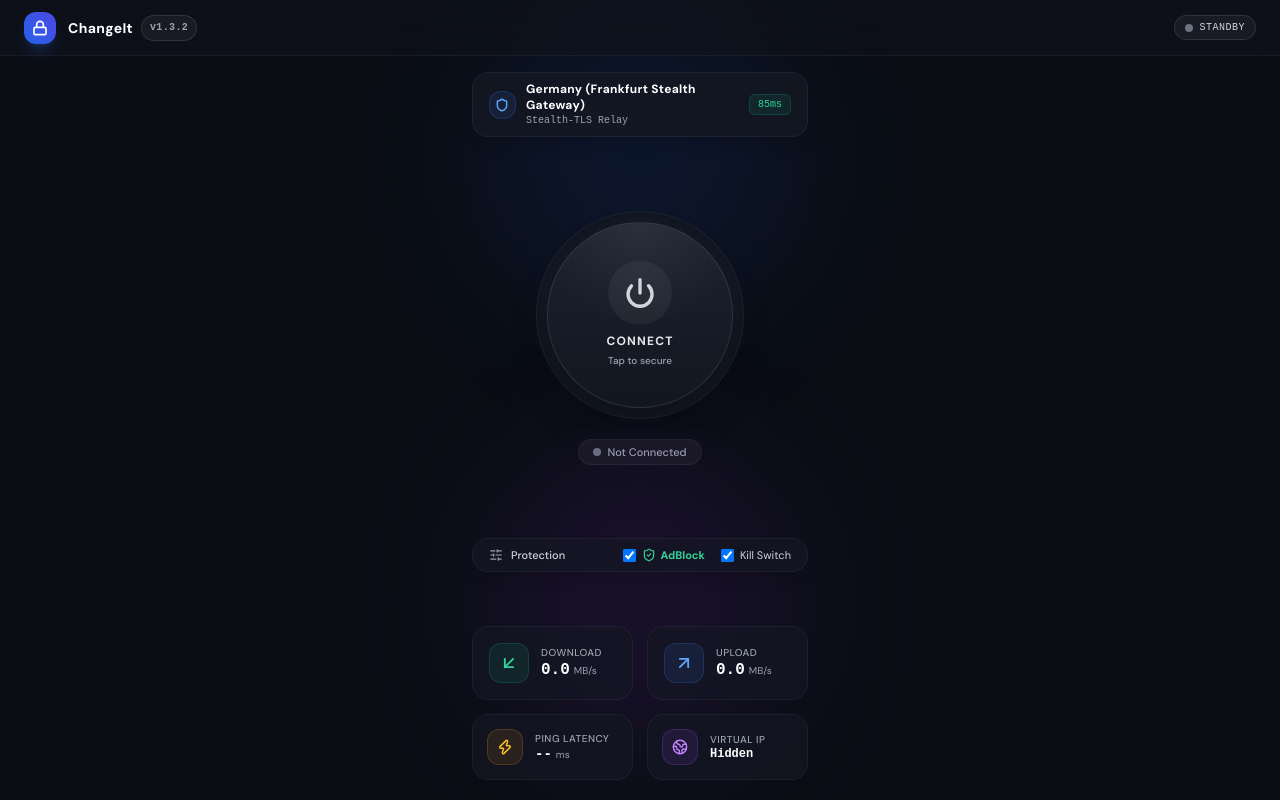
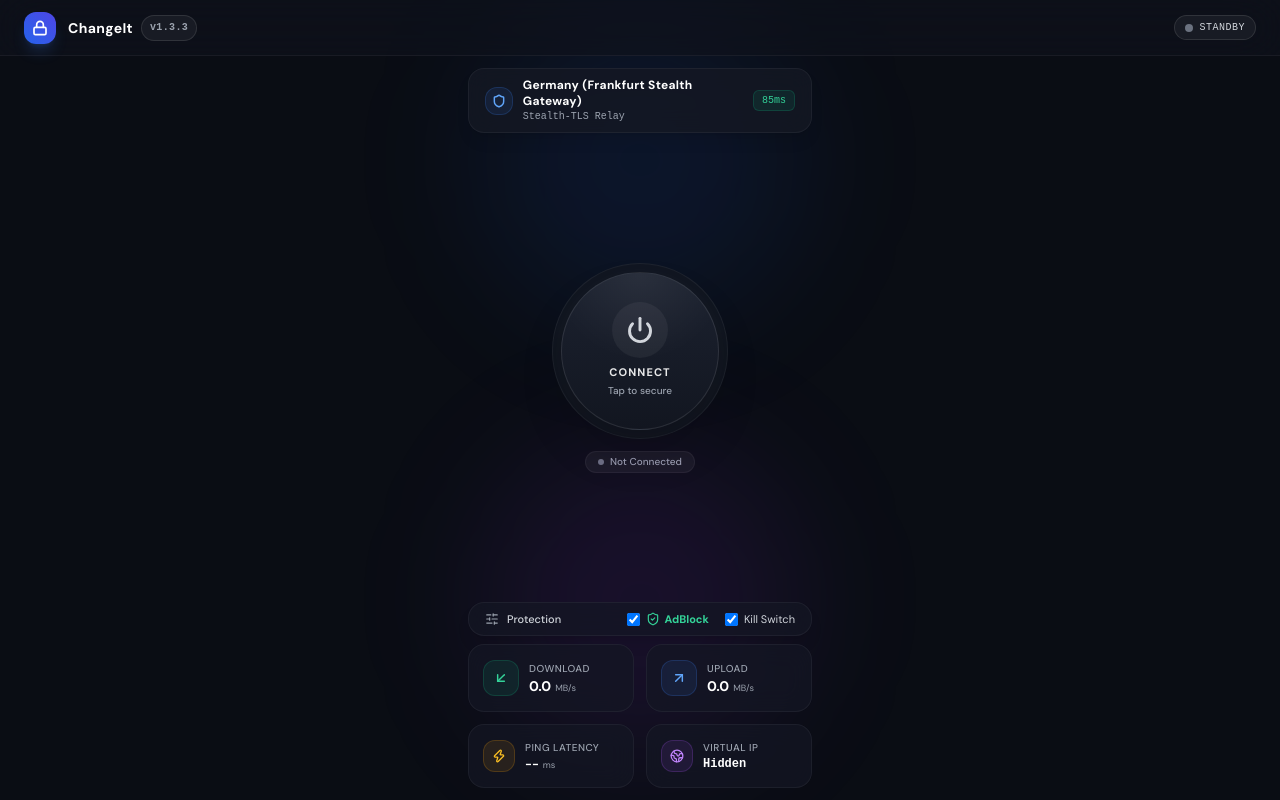
Before and after one commit to hariharanboss/changeit-vpn, a React (Vite) app: page / in a window 1280 px wide. Built offline with nearby package versions, Linux system fonts and the light colour scheme.

Commit message:
fix(layout): lock fixed dimensions and eliminate page scroll jitter on telemetry update

```diff
--- a/electron/main.js
+++ b/electron/main.js
@@ -226,7 +226,7 @@ function isNewerVersion(remoteTag, localVer) {
 
 async function checkForAppUpdates() {
   try {
-    let currentVersion = '1.3.2';
+    let currentVersion = '1.3.3';
     try {
       const pkg = require(path.join(__dirname, '../package.json'));
       if (pkg.version) currentVersion = pkg.version;
--- a/package.json
+++ b/package.json
@@ -1,6 +1,6 @@
 {
   "name": "changeit",
-  "version": "1.3.2",
+  "version": "1.3.3",
   "description": "ChangeIt - Firewall-Resilient Stealth Network Client",
   "main": "electron/main.js",
   "scripts": {
--- a/src/App.tsx
+++ b/src/App.tsx
@@ -120,23 +120,23 @@ export const App: React.FC = () => {
   }, [connectionState, selectedProfile]);
 
   return (
-    <div className="h-screen bg-[#0a0d14] text-gray-200 flex flex-col font-sans selection:bg-blue-600/30 selection:text-white relative overflow-hidden">
+    <div className="h-screen w-screen bg-[#0a0d14] text-gray-200 flex flex-col font-sans selection:bg-blue-600/30 selection:text-white relative overflow-hidden select-none">
       {/* Background ambient lighting */}
       <div className="absolute top-0 left-1/2 -translate-x-1/2 w-80 h-80 bg-blue-600/10 rounded-full blur-3xl pointer-events-none"></div>
       <div className="absolute bottom-10 left-1/2 -translate-x-1/2 w-80 h-80 bg-purple-600/10 rounded-full blur-3xl pointer-events-none"></div>
 
       {/* OTA Auto-Update Notification Banner */}
       {updateInfo && (
-        <div className="bg-gradient-to-r from-blue-950/95 via-indigo-950/95 to-blue-950/95 border-b border-blue-500/40 px-6 py-2 flex items-center justify-between z-50 animate-in fade-in slide-in-from-top-2 shadow-lg">
+        <div className="bg-gradient-to-r from-blue-950/95 via-indigo-950/95 to-blue-950/95 border-b border-blue-500/40 px-5 py-2 flex items-center justify-between z-50 animate-in fade-in slide-in-from-top-2 shadow-lg shrink-0">
           <div className="flex items-center space-x-2 text-xs text-blue-200">
             <Sparkles className="w-4 h-4 text-blue-400 shrink-0" />
-            <span>Over-the-Air Update <strong>v{updateInfo.version}</strong> ready!</span>
+            <span>Update <strong>v{updateInfo.version}</strong> ready!</span>
           </div>
           <button
             onClick={() => electron?.ipcRenderer.invoke('updater:apply')}
             className="px-3 py-1 bg-blue-500 hover:bg-blue-600 active:scale-95 text-white font-medium rounded-lg text-xs transition shadow-sm"
           >
-            Restart to Update
+            Restart to Apply
           </button>
         </div>
       )}
@@ -151,7 +151,7 @@ export const App: React.FC = () => {
             <h1 className="text-sm font-bold text-white tracking-wide flex items-center space-x-2">
               <span>ChangeIt</span>
               <span className="text-[10px] bg-white/5 text-gray-400 border border-white/10 px-2 py-0.5 rounded-full font-mono">
-                v1.3.2
+                v1.3.3
               </span>
             </h1>
           </div>
@@ -166,10 +166,10 @@ export const App: React.FC = () => {
         </div>
       </header>
 
-      {/* Main Centered Compact Layout */}
-      <main className="flex-1 px-6 py-4 max-w-sm w-full mx-auto flex flex-col items-center justify-between overflow-y-auto">
+      {/* Main Centered Non-Scrolling Layout */}
+      <main className="flex-1 px-5 py-3 max-w-sm w-full mx-auto flex flex-col items-center justify-between overflow-hidden">
         {/* Active Gateway Pill */}
-        <div className="w-full px-4 py-2 rounded-2xl bg-[#141824]/80 backdrop-blur-md border border-white/5 flex items-center justify-between shadow-lg">
+        <div className="w-full px-4 py-2 rounded-2xl bg-[#141824]/80 backdrop-blur-md border border-white/5 flex items-center justify-between shadow-lg shrink-0">
           <div className="flex items-center space-x-2.5">
             <div className="w-7 h-7 rounded-xl bg-blue-500/10 border border-blue-500/20 flex items-center justify-center text-blue-400">
               <Shield className="w-3.5 h-3.5 stroke-[2.5]" />
@@ -187,7 +187,7 @@ export const App: React.FC = () => {
         </div>
 
         {/* Centered Dial */}
-        <div className="py-2 flex items-center justify-center">
+        <div className="my-auto py-1 flex items-center justify-center shrink-0">
           <ConnectButton
             state={connectionState}
             uptimeSeconds={telemetry.uptimeSeconds}
@@ -196,7 +196,7 @@ export const App: React.FC = () => {
         </div>
 
         {/* Protection Features Toggle Bar */}
-        <div className="w-full flex items-center justify-between px-4 py-2 rounded-2xl bg-[#141824]/70 backdrop-blur-md border border-white/5 text-xs shadow-lg">
+        <div className="w-full flex items-center justify-between px-4 py-2 rounded-2xl bg-[#141824]/70 backdrop-blur-md border border-white/5 text-xs shadow-lg shrink-0 mb-2">
           <div className="flex items-center space-x-2">
             <SlidersHorizontal className="w-3.5 h-3.5 text-gray-400" />
             <span className="text-gray-300 text-[11px] font-medium">Protection</span>
@@ -231,7 +231,7 @@ export const App: React.FC = () => {
         </div>
 
         {/* Floating Telemetry Cards */}
-        <div className="w-full pb-1">
+        <div className="w-full shrink-0">
           <TelemetryCards
             telemetry={telemetry}
             isConnected={connectionState === 'connected'}
--- a/src/components/ConnectButton.tsx
+++ b/src/components/ConnectButton.tsx
@@ -20,23 +20,20 @@ export const ConnectButton: React.FC<ConnectButtonProps> = ({ state, uptimeSecon
   };
 
   return (
-    <div className="flex flex-col items-center justify-center my-3">
+    <div className="flex flex-col items-center justify-center my-1 select-none">
       {/* Outer ambient glow circles */}
       <div className="relative flex items-center justify-center">
         {isConnected && (
-          <>
-            <div className="absolute w-64 h-64 rounded-full bg-emerald-500/10 blur-2xl animate-pulse"></div>
-            <div className="absolute w-52 h-52 rounded-full border border-emerald-500/20 animate-ping opacity-30"></div>
-          </>
+          <div className="absolute w-48 h-48 rounded-full bg-emerald-500/15 blur-xl pointer-events-none"></div>
         )}
         {isConnecting && (
-          <div className="absolute w-60 h-60 rounded-full bg-amber-500/15 blur-2xl animate-pulse"></div>
+          <div className="absolute w-48 h-48 rounded-full bg-amber-500/15 blur-xl pointer-events-none"></div>
         )}
 
         {/* Decorative Ring */}
-        <div className={`w-52 h-52 rounded-full p-2.5 transition-all duration-500 flex items-center justify-center ${
+        <div className={`w-44 h-44 rounded-full p-2 transition-all duration-300 flex items-center justify-center ${
           isConnected
-            ? 'bg-gradient-to-tr from-emerald-600/30 via-emerald-400/10 to-teal-400/30 border border-emerald-500/40 shadow-[0_0_35px_rgba(16,185,129,0.25)]'
+            ? 'bg-gradient-to-tr from-emerald-600/30 via-emerald-400/10 to-teal-400/30 border border-emerald-500/40 shadow-[0_0_25px_rgba(16,185,129,0.2)]'
             : isConnecting
             ? 'bg-gradient-to-tr from-amber-600/30 via-amber-400/10 to-orange-400/30 border border-amber-500/40'
             : 'bg-[#151924]/80 border border-white/5 shadow-inner'
@@ -56,41 +53,43 @@ export const ConnectButton: React.FC<ConnectButtonProps> = ({ state, uptimeSecon
             {/* Soft inner radial sheen */}
             <div className="absolute inset-0 bg-[radial-gradient(circle_at_top,_var(--tw-gradient-stops))] from-white/10 via-transparent to-transparent opacity-60"></div>
 
-            <div className={`p-4 rounded-full mb-2 transition-transform duration-300 group-hover:scale-110 ${
+            <div className={`p-3.5 rounded-full mb-1.5 transition-transform duration-300 group-hover:scale-110 ${
               isConnected ? 'bg-emerald-500/20 text-emerald-400' : isConnecting ? 'bg-amber-500/20 text-amber-400' : 'bg-white/5 text-gray-300'
             }`}>
-              <Power className="w-8 h-8 stroke-[2.5]" />
+              <Power className="w-7 h-7 stroke-[2.5]" />
             </div>
 
-            <span className="text-xs font-bold tracking-widest uppercase text-white/90">
+            <span className="text-[11px] font-bold tracking-widest uppercase text-white/90">
               {isConnected ? 'DISCONNECT' : isConnecting ? 'CONNECTING' : 'CONNECT'}
             </span>
 
+            <div className="h-4 flex items-center justify-center mt-0.5">
               {isConnected ? (
-              <span className="text-[11px] font-mono text-emerald-400/90 mt-1 font-semibold tracking-wider">
+                <span className="text-[10px] font-mono text-emerald-400 font-semibold tracking-wider">
                   {formatTime(uptimeSeconds)}
                 </span>
               ) : (
-              <span className="text-[10px] text-gray-400 mt-1 font-medium">
+                <span className="text-[10px] text-gray-400 font-medium">
                   {isConnecting ? 'Please wait...' : 'Tap to secure'}
                 </span>
               )}
+            </div>
           </button>
         </div>
       </div>
 
       {/* Connection Pill Status Badge */}
-      <div className={`mt-5 px-3.5 py-1 rounded-full text-xs font-medium flex items-center space-x-1.5 transition-all ${
+      <div className={`mt-3 px-3 py-0.5 rounded-full text-xs font-medium flex items-center space-x-1.5 transition-all ${
         isConnected
           ? 'bg-emerald-500/15 text-emerald-300 border border-emerald-500/30'
           : isConnecting
           ? 'bg-amber-500/15 text-amber-300 border border-amber-500/30'
           : 'bg-white/5 text-gray-400 border border-white/5'
       }`}>
-        <span className={`w-2 h-2 rounded-full ${
-          isConnected ? 'bg-emerald-400 animate-pulse' : isConnecting ? 'bg-amber-400 animate-ping' : 'bg-gray-500'
+        <span className={`w-1.5 h-1.5 rounded-full ${
+          isConnected ? 'bg-emerald-400 animate-pulse' : isConnecting ? 'bg-amber-400 animate-pulse' : 'bg-gray-500'
         }`} />
-        <span className="text-[11px]">
+        <span className="text-[10px] font-medium">
           {isConnected ? 'Connected & Protected' : isConnecting ? 'Establishing Tunnel' : 'Not Connected'}
         </span>
       </div>
--- a/src/components/TelemetryCards.tsx
+++ b/src/components/TelemetryCards.tsx
@@ -9,64 +9,64 @@ interface TelemetryCardsProps {
 
 export const TelemetryCards: React.FC<TelemetryCardsProps> = ({ telemetry, isConnected }) => {
   return (
-    <div className="grid grid-cols-2 gap-3.5 w-full max-w-md mx-auto">
+    <div className="grid grid-cols-2 gap-3 w-full max-w-sm mx-auto select-none">
       {/* Download Speed Pill */}
-      <div className="bg-[#141824]/70 backdrop-blur-md border border-white/5 hover:border-white/10 rounded-2xl p-4 flex items-center justify-between transition-all">
-        <div className="flex items-center space-x-3">
-          <div className="w-10 h-10 rounded-xl bg-emerald-500/10 border border-emerald-500/20 flex items-center justify-center text-emerald-400">
-            <ArrowDownLeft className="w-5 h-5 stroke-[2.2]" />
+      <div className="h-[68px] bg-[#141824]/70 backdrop-blur-md border border-white/5 rounded-2xl px-3.5 py-2.5 flex items-center justify-between">
+        <div className="flex items-center space-x-2.5 min-w-0">
+          <div className="w-9 h-9 rounded-xl bg-emerald-500/10 border border-emerald-500/20 flex items-center justify-center text-emerald-400 shrink-0">
+            <ArrowDownLeft className="w-4 h-4 stroke-[2.2]" />
           </div>
-          <div>
-            <p className="text-[10px] text-gray-400 font-medium uppercase tracking-wider">Download</p>
-            <p className="text-base font-bold text-white font-mono leading-tight">
-              {isConnected ? telemetry.downloadSpeedMbps.toFixed(1) : '0.0'}
-              <span className="text-[10px] text-gray-400 font-normal ml-1">MB/s</span>
+          <div className="min-w-0">
+            <p className="text-[10px] text-gray-400 font-medium uppercase tracking-wider truncate">Download</p>
+            <p className="text-sm font-bold text-white font-mono tabular-nums leading-tight mt-0.5 flex items-baseline">
+              <span>{isConnected ? telemetry.downloadSpeedMbps.toFixed(1) : '0.0'}</span>
+              <span className="text-[9px] text-gray-400 font-normal ml-1">MB/s</span>
             </p>
           </div>
         </div>
       </div>
 
       {/* Upload Speed Pill */}
-      <div className="bg-[#141824]/70 backdrop-blur-md border border-white/5 hover:border-white/10 rounded-2xl p-4 flex items-center justify-between transition-all">
-        <div className="flex items-center space-x-3">
-          <div className="w-10 h-10 rounded-xl bg-blue-500/10 border border-blue-500/20 flex items-center justify-center text-blue-400">
-            <ArrowUpRight className="w-5 h-5 stroke-[2.2]" />
+      <div className="h-[68px] bg-[#141824]/70 backdrop-blur-md border border-white/5 rounded-2xl px-3.5 py-2.5 flex items-center justify-between">
+        <div className="flex items-center space-x-2.5 min-w-0">
+          <div className="w-9 h-9 rounded-xl bg-blue-500/10 border border-blue-500/20 flex items-center justify-center text-blue-400 shrink-0">
+            <ArrowUpRight className="w-4 h-4 stroke-[2.2]" />
           </div>
-          <div>
-            <p className="text-[10px] text-gray-400 font-medium uppercase tracking-wider">Upload</p>
-            <p className="text-base font-bold text-white font-mono leading-tight">
-              {isConnected ? telemetry.uploadSpeedMbps.toFixed(1) : '0.0'}
-              <span className="text-[10px] text-gray-400 font-normal ml-1">MB/s</span>
+          <div className="min-w-0">
+            <p className="text-[10px] text-gray-400 font-medium uppercase tracking-wider truncate">Upload</p>
+            <p className="text-sm font-bold text-white font-mono tabular-nums leading-tight mt-0.5 flex items-baseline">
+              <span>{isConnected ? telemetry.uploadSpeedMbps.toFixed(1) : '0.0'}</span>
+              <span className="text-[9px] text-gray-400 font-normal ml-1">MB/s</span>
             </p>
           </div>
         </div>
       </div>
 
       {/* Latency Pill */}
-      <div className="bg-[#141824]/70 backdrop-blur-md border border-white/5 hover:border-white/10 rounded-2xl p-3.5 flex items-center justify-between transition-all">
-        <div className="flex items-center space-x-3">
-          <div className="w-9 h-9 rounded-xl bg-amber-500/10 border border-amber-500/20 flex items-center justify-center text-amber-400">
-            <Zap className="w-4 h-4 stroke-[2.2]" />
+      <div className="h-[64px] bg-[#141824]/70 backdrop-blur-md border border-white/5 rounded-2xl px-3.5 py-2 flex items-center justify-between">
+        <div className="flex items-center space-x-2.5 min-w-0">
+          <div className="w-8 h-8 rounded-xl bg-amber-500/10 border border-amber-500/20 flex items-center justify-center text-amber-400 shrink-0">
+            <Zap className="w-3.5 h-3.5 stroke-[2.2]" />
           </div>
-          <div>
-            <p className="text-[10px] text-gray-400 font-medium uppercase tracking-wider">Ping Latency</p>
-            <p className="text-sm font-bold text-white font-mono leading-tight">
-              {isConnected ? telemetry.latencyMs : '--'}
-              <span className="text-[10px] text-gray-400 font-normal ml-1">ms</span>
+          <div className="min-w-0">
+            <p className="text-[10px] text-gray-400 font-medium uppercase tracking-wider truncate">Ping Latency</p>
+            <p className="text-xs font-bold text-white font-mono tabular-nums leading-tight mt-0.5 flex items-baseline">
+              <span>{isConnected ? telemetry.latencyMs : '--'}</span>
+              <span className="text-[9px] text-gray-400 font-normal ml-1">ms</span>
             </p>
           </div>
         </div>
       </div>
 
       {/* Masked IP Pill */}
-      <div className="bg-[#141824]/70 backdrop-blur-md border border-white/5 hover:border-white/10 rounded-2xl p-3.5 flex items-center justify-between transition-all">
-        <div className="flex items-center space-x-3 min-w-0">
-          <div className="w-9 h-9 rounded-xl bg-purple-500/10 border border-purple-500/20 flex items-center justify-center text-purple-400 shrink-0">
-            <Globe2 className="w-4 h-4 stroke-[2.2]" />
+      <div className="h-[64px] bg-[#141824]/70 backdrop-blur-md border border-white/5 rounded-2xl px-3.5 py-2 flex items-center justify-between">
+        <div className="flex items-center space-x-2.5 min-w-0">
+          <div className="w-8 h-8 rounded-xl bg-purple-500/10 border border-purple-500/20 flex items-center justify-center text-purple-400 shrink-0">
+            <Globe2 className="w-3.5 h-3.5 stroke-[2.2]" />
           </div>
           <div className="min-w-0">
-            <p className="text-[10px] text-gray-400 font-medium uppercase tracking-wider">Virtual IP</p>
-            <p className="text-xs font-semibold text-white font-mono truncate leading-tight">
+            <p className="text-[10px] text-gray-400 font-medium uppercase tracking-wider truncate">Virtual IP</p>
+            <p className="text-xs font-semibold text-white font-mono leading-tight mt-0.5 truncate">
               {isConnected ? telemetry.publicIp : 'Hidden'}
             </p>
           </div>
```
Lines whose indentation alone changed are shown as unchanged.
